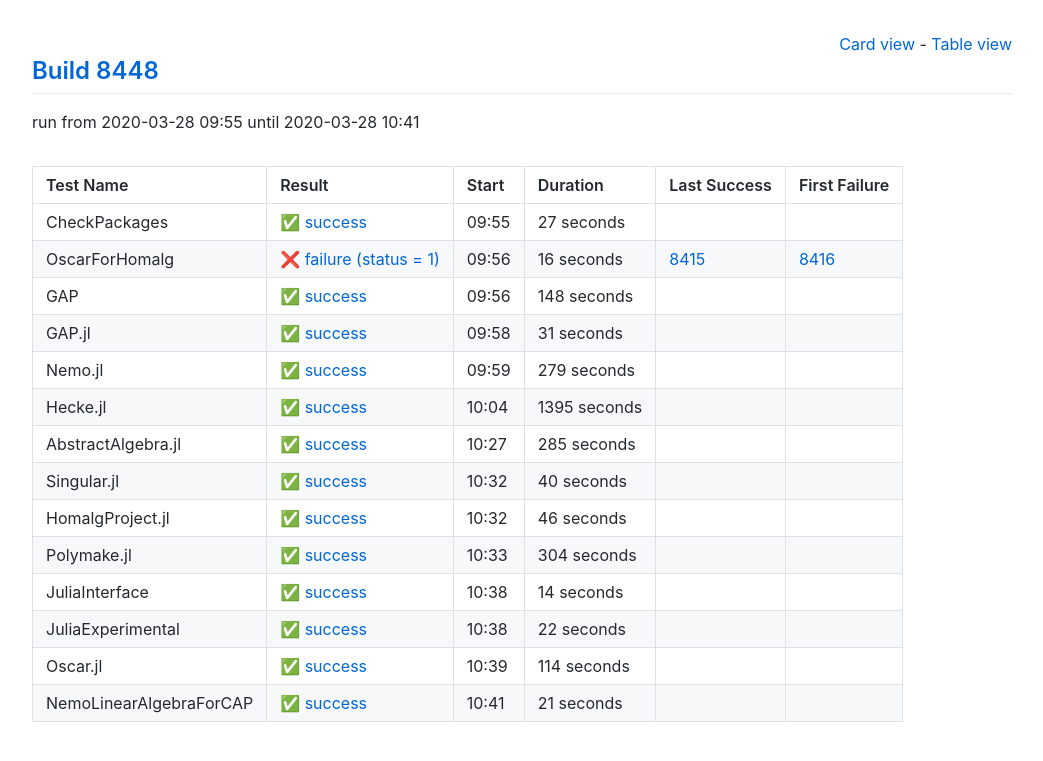
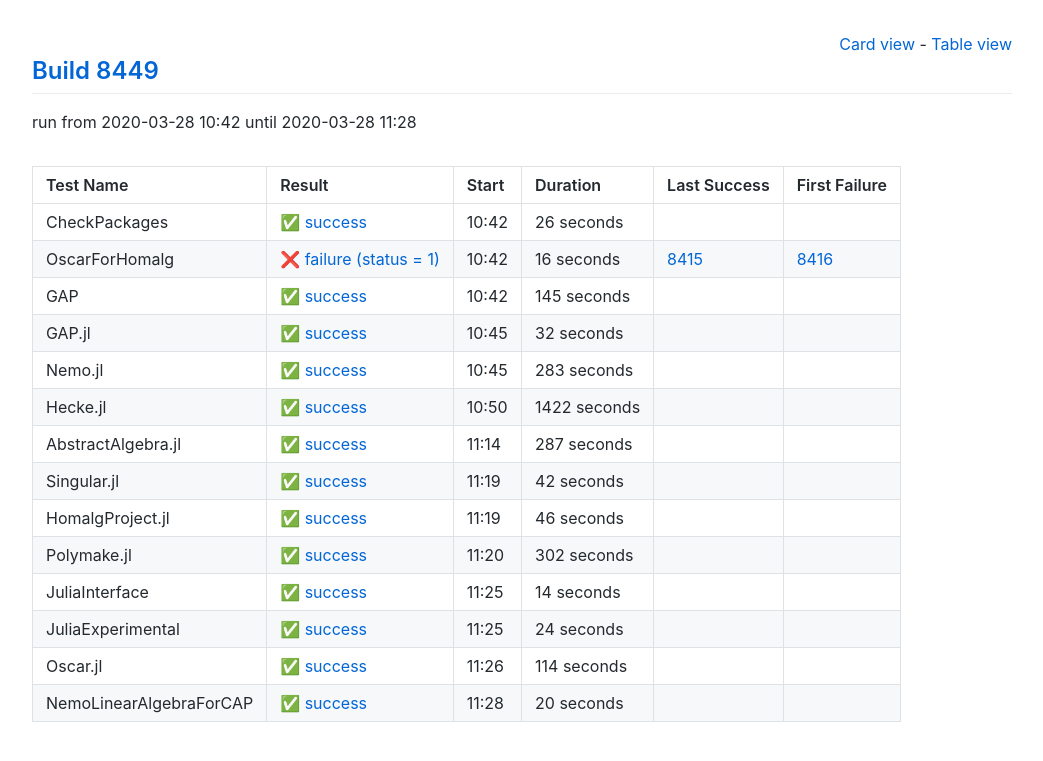
Before and after one commit to oscar-system/oscar-ci-status, a Jekyll site: the page built from table.html, in a window 1280 px wide. Shown: the top 761 px of the page, without its empty margins (118-1161 px from the left). Built offline with Jekyll 4.4.1, drawn with Linux system fonts in a browser that asks for light colours.

Commit message:
Build 8449

```diff
--- a/_data/ci.yml
+++ b/_data/ci.yml
@@ -1,16 +1,16 @@
-build: 8448
-build_url: https://oscarci.mathematik.uni-kl.de/job/oscar/8448/
+build: 8449
+build_url: https://oscarci.mathematik.uni-kl.de/job/oscar/8449/
 job: oscar
 tests:
-- duration: 27
+- duration: 26
   exitcode: 0
   first_failure: false
   first_failure_url: null
   last_success: false
   last_success_url: null
-  log: https://oscarci.mathematik.uni-kl.de/job/oscar/8448/artifact/logs/build-8448/CheckPackages.log
+  log: https://oscarci.mathematik.uni-kl.de/job/oscar/8449/artifact/logs/build-8449/CheckPackages.log
   name: CheckPackages
-  start: 2020-03-28 09:55
+  start: 2020-03-28 10:42
   status: success
   success: true
 - duration: 16
@@ -19,75 +19,75 @@ tests:
   first_failure_url: https://oscarci.mathematik.uni-kl.de/job/oscar/8416/
   last_success: 8415
   last_success_url: https://oscarci.mathematik.uni-kl.de/job/oscar/8415/
-  log: https://oscarci.mathematik.uni-kl.de/job/oscar/8448/artifact/logs/build-8448/OscarForHomalg.log
+  log: https://oscarci.mathematik.uni-kl.de/job/oscar/8449/artifact/logs/build-8449/OscarForHomalg.log
   name: OscarForHomalg
-  start: 2020-03-28 09:56
+  start: 2020-03-28 10:42
   status: failure
   success: false
-- duration: 148
+- duration: 145
   exitcode: 0
   first_failure: false
   first_failure_url: null
   last_success: false
   last_success_url: null
-  log: https://oscarci.mathematik.uni-kl.de/job/oscar/8448/artifact/logs/build-8448/GAP.log
+  log: https://oscarci.mathematik.uni-kl.de/job/oscar/8449/artifact/logs/build-8449/GAP.log
   name: GAP
-  start: 2020-03-28 09:56
+  start: 2020-03-28 10:42
   status: success
   success: true
-- duration: 31
+- duration: 32
   exitcode: 0
   first_failure: false
   first_failure_url: null
   last_success: false
   last_success_url: null
-  log: https://oscarci.mathematik.uni-kl.de/job/oscar/8448/artifact/logs/build-8448/GAP.jl.log
+  log: https://oscarci.mathematik.uni-kl.de/job/oscar/8449/artifact/logs/build-8449/GAP.jl.log
   name: GAP.jl
-  start: 2020-03-28 09:58
+  start: 2020-03-28 10:45
   status: success
   success: true
-- duration: 279
+- duration: 283
   exitcode: 0
   first_failure: false
   first_failure_url: null
   last_success: false
   last_success_url: null
-  log: https://oscarci.mathematik.uni-kl.de/job/oscar/8448/artifact/logs/build-8448/Nemo.jl.log
+  log: https://oscarci.mathematik.uni-kl.de/job/oscar/8449/artifact/logs/build-8449/Nemo.jl.log
   name: Nemo.jl
-  start: 2020-03-28 09:59
+  start: 2020-03-28 10:45
   status: success
   success: true
-- duration: 1395
+- duration: 1422
   exitcode: 0
   first_failure: false
   first_failure_url: null
   last_success: false
   last_success_url: null
-  log: https://oscarci.mathematik.uni-kl.de/job/oscar/8448/artifact/logs/build-8448/Hecke.jl.log
+  log: https://oscarci.mathematik.uni-kl.de/job/oscar/8449/artifact/logs/build-8449/Hecke.jl.log
   name: Hecke.jl
-  start: 2020-03-28 10:04
+  start: 2020-03-28 10:50
   status: success
   success: true
-- duration: 285
+- duration: 287
   exitcode: 0
   first_failure: false
   first_failure_url: null
   last_success: false
   last_success_url: null
-  log: https://oscarci.mathematik.uni-kl.de/job/oscar/8448/artifact/logs/build-8448/AbstractAlgebra.jl.log
+  log: https://oscarci.mathematik.uni-kl.de/job/oscar/8449/artifact/logs/build-8449/AbstractAlgebra.jl.log
   name: AbstractAlgebra.jl
-  start: 2020-03-28 10:27
+  start: 2020-03-28 11:14
   status: success
   success: true
-- duration: 40
+- duration: 42
   exitcode: 0
   first_failure: false
   first_failure_url: null
   last_success: false
   last_success_url: null
-  log: https://oscarci.mathematik.uni-kl.de/job/oscar/8448/artifact/logs/build-8448/Singular.jl.log
+  log: https://oscarci.mathematik.uni-kl.de/job/oscar/8449/artifact/logs/build-8449/Singular.jl.log
   name: Singular.jl
-  start: 2020-03-28 10:32
+  start: 2020-03-28 11:19
   status: success
   success: true
 - duration: 46
@@ -96,20 +96,20 @@ tests:
   first_failure_url: null
   last_success: false
   last_success_url: null
-  log: https://oscarci.mathematik.uni-kl.de/job/oscar/8448/artifact/logs/build-8448/HomalgProject.jl.log
+  log: https://oscarci.mathematik.uni-kl.de/job/oscar/8449/artifact/logs/build-8449/HomalgProject.jl.log
   name: HomalgProject.jl
-  start: 2020-03-28 10:32
+  start: 2020-03-28 11:19
   status: success
   success: true
-- duration: 304
+- duration: 302
   exitcode: 0
   first_failure: false
   first_failure_url: null
   last_success: false
   last_success_url: null
-  log: https://oscarci.mathematik.uni-kl.de/job/oscar/8448/artifact/logs/build-8448/Polymake.jl.log
+  log: https://oscarci.mathematik.uni-kl.de/job/oscar/8449/artifact/logs/build-8449/Polymake.jl.log
   name: Polymake.jl
-  start: 2020-03-28 10:33
+  start: 2020-03-28 11:20
   status: success
   success: true
 - duration: 14
@@ -118,20 +118,20 @@ tests:
   first_failure_url: null
   last_success: false
   last_success_url: null
-  log: https://oscarci.mathematik.uni-kl.de/job/oscar/8448/artifact/logs/build-8448/JuliaInterface.log
+  log: https://oscarci.mathematik.uni-kl.de/job/oscar/8449/artifact/logs/build-8449/JuliaInterface.log
   name: JuliaInterface
-  start: 2020-03-28 10:38
+  start: 2020-03-28 11:25
   status: success
   success: true
-- duration: 22
+- duration: 24
   exitcode: 0
   first_failure: false
   first_failure_url: null
   last_success: false
   last_success_url: null
-  log: https://oscarci.mathematik.uni-kl.de/job/oscar/8448/artifact/logs/build-8448/JuliaExperimental.log
+  log: https://oscarci.mathematik.uni-kl.de/job/oscar/8449/artifact/logs/build-8449/JuliaExperimental.log
   name: JuliaExperimental
-  start: 2020-03-28 10:38
+  start: 2020-03-28 11:25
   status: success
   success: true
 - duration: 114
@@ -140,19 +140,19 @@ tests:
   first_failure_url: null
   last_success: false
   last_success_url: null
-  log: https://oscarci.mathematik.uni-kl.de/job/oscar/8448/artifact/logs/build-8448/Oscar.jl.log
+  log: https://oscarci.mathematik.uni-kl.de/job/oscar/8449/artifact/logs/build-8449/Oscar.jl.log
   name: Oscar.jl
-  start: 2020-03-28 10:39
+  start: 2020-03-28 11:26
   status: success
   success: true
-- duration: 21
+- duration: 20
   exitcode: 0
   first_failure: false
   first_failure_url: null
   last_success: false
   last_success_url: null
-  log: https://oscarci.mathematik.uni-kl.de/job/oscar/8448/artifact/logs/build-8448/NemoLinearAlgebraForCAP.log
+  log: https://oscarci.mathematik.uni-kl.de/job/oscar/8449/artifact/logs/build-8449/NemoLinearAlgebraForCAP.log
   name: NemoLinearAlgebraForCAP
-  start: 2020-03-28 10:41
+  start: 2020-03-28 11:28
   status: success
   success: true
```
Also changed, not shown: README.md.
